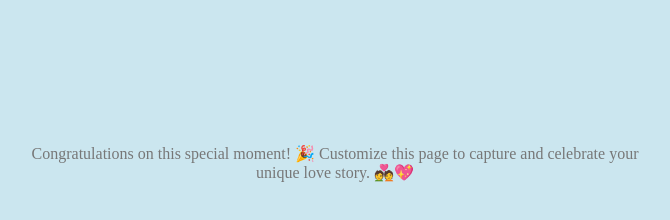
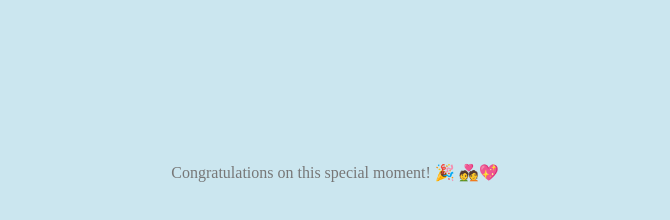
Before and after one commit to Dev-birdo/valentine, a plain HTML site: page yes.html in a window 1280 px wide. Shown: the part 592-812 px from the top of the page, without its empty margins (305-975 px from the left). Drawn offline with Linux system fonts and the light colour scheme.

Commit message:
Update yes.html

```diff
--- a/yes.html
+++ b/yes.html
@@ -19,7 +19,7 @@
     </div>
 
     <!-- Note: Positioned at the bottom near the footbar -->
-    <p style="position: fixed; bottom: 10px; left: 50%; transform: translateX(-50%); text-align: center; color: #777;">Congratulations on this special moment! 🎉 Customize this page to capture and celebrate your unique love story. 💑💖</p>
+    <p style="position: fixed; bottom: 10px; left: 50%; transform: translateX(-50%); text-align: center; color: #777;">Congratulations on this special moment! 🎉  💑💖</p>
 
     <!-- Include any external scripts if needed -->
 </body>
```
